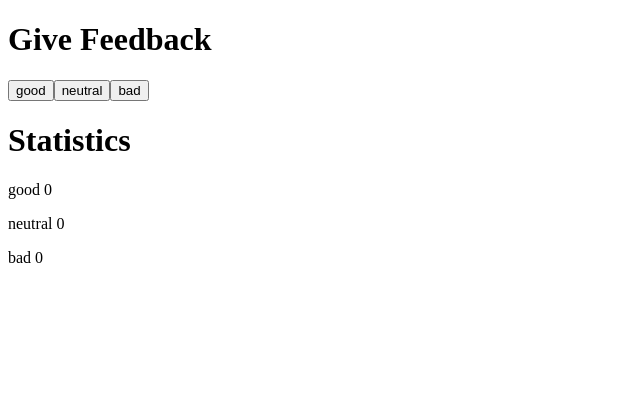
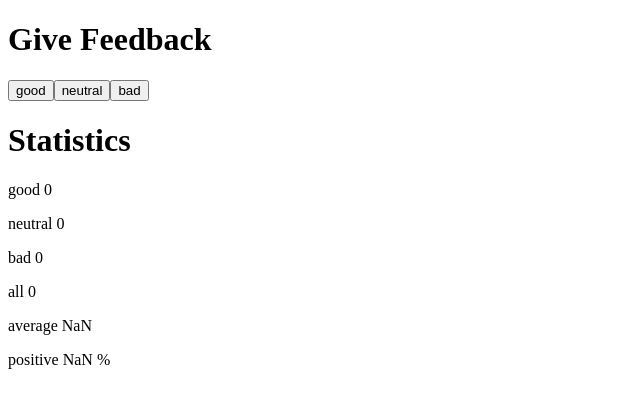
Before and after one commit to ataurianen/FSO2.0, a React (Vite) app in the folder part1/unicafe/: page / in a window 1280 px wide. Shown: the top 408 px of the page, without its empty margins (0-640 px from the left). Built offline with nearby package versions, Linux system fonts and the light colour scheme.

Commit message:
Completed 1.6

```diff
--- a/part1/unicafe/src/App.jsx
+++ b/part1/unicafe/src/App.jsx
@@ -19,17 +19,24 @@ const App = () => {
   const [good, setGood] = useState(0)
   const [neutral, setNeutral] = useState(0)
   const [bad, setBad] = useState(0)
+  const [total, setTotal] = useState(0)
+  const [average, setAverage] = useState(0)
 
 const handleClickGood = () => {
   setGood(good + 1)
+  setTotal(total + 1)
+  setAverage(average +1)
 }
 
 const handleClickNeutral = () => {
   setNeutral(neutral + 1)
+  setTotal(total + 1)
 }
 
 const handleClickBad = () => {
   setBad(bad + 1)
+  setTotal(total + 1)
+  setAverage(average - 1)
 }
 
   return (
@@ -42,6 +49,9 @@ const handleClickBad = () => {
       <Stats text={"good"} count={good} />
       <Stats text={"neutral"} count={neutral} />
       <Stats text={"bad"} count={bad} />
+      <Stats text={"all"} count={total} />
+      <Stats text={"average"} count={average / total} />
+      <Stats text={"positive"} count={good / total * 100 + " %"}/>
     </div>
   )
 }
```
